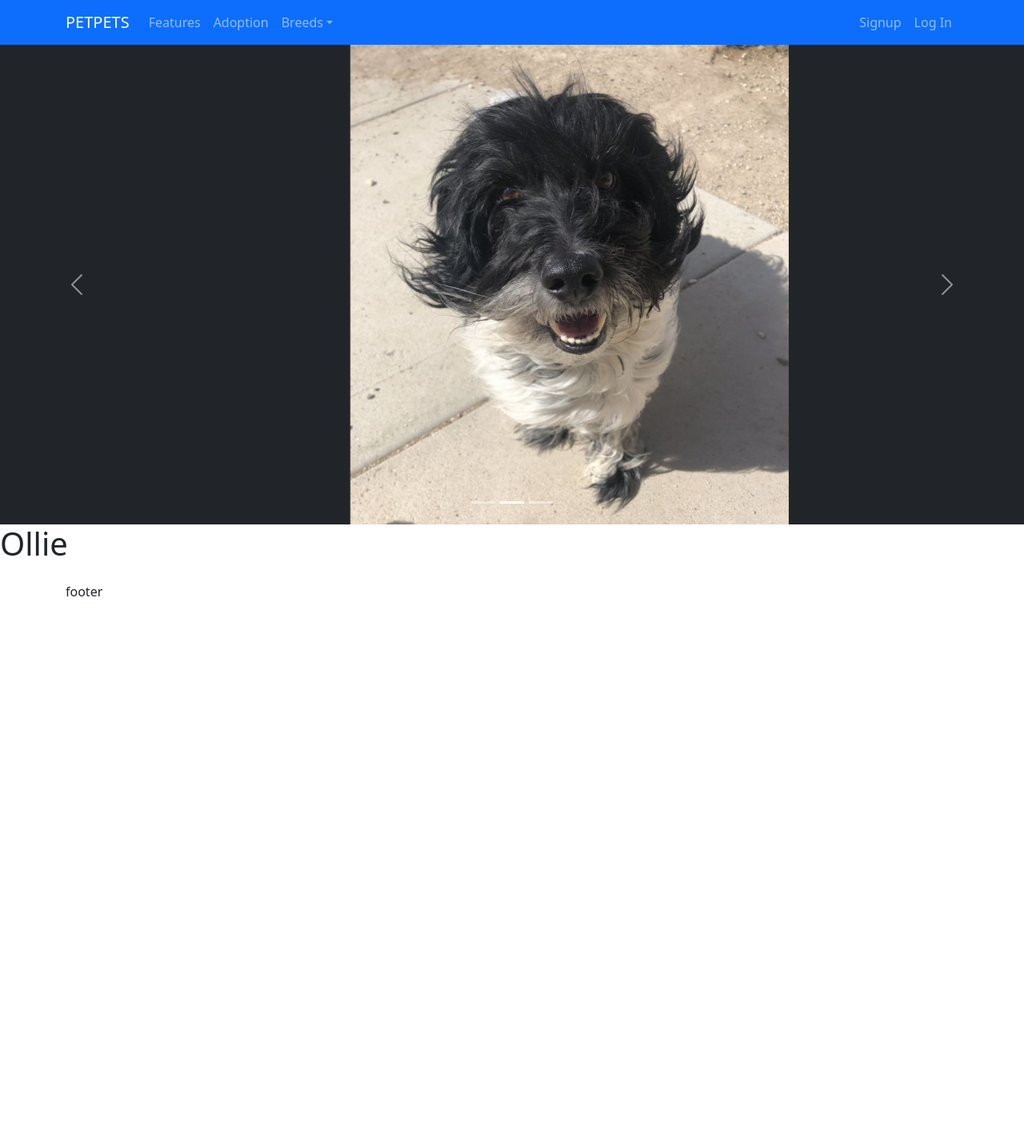
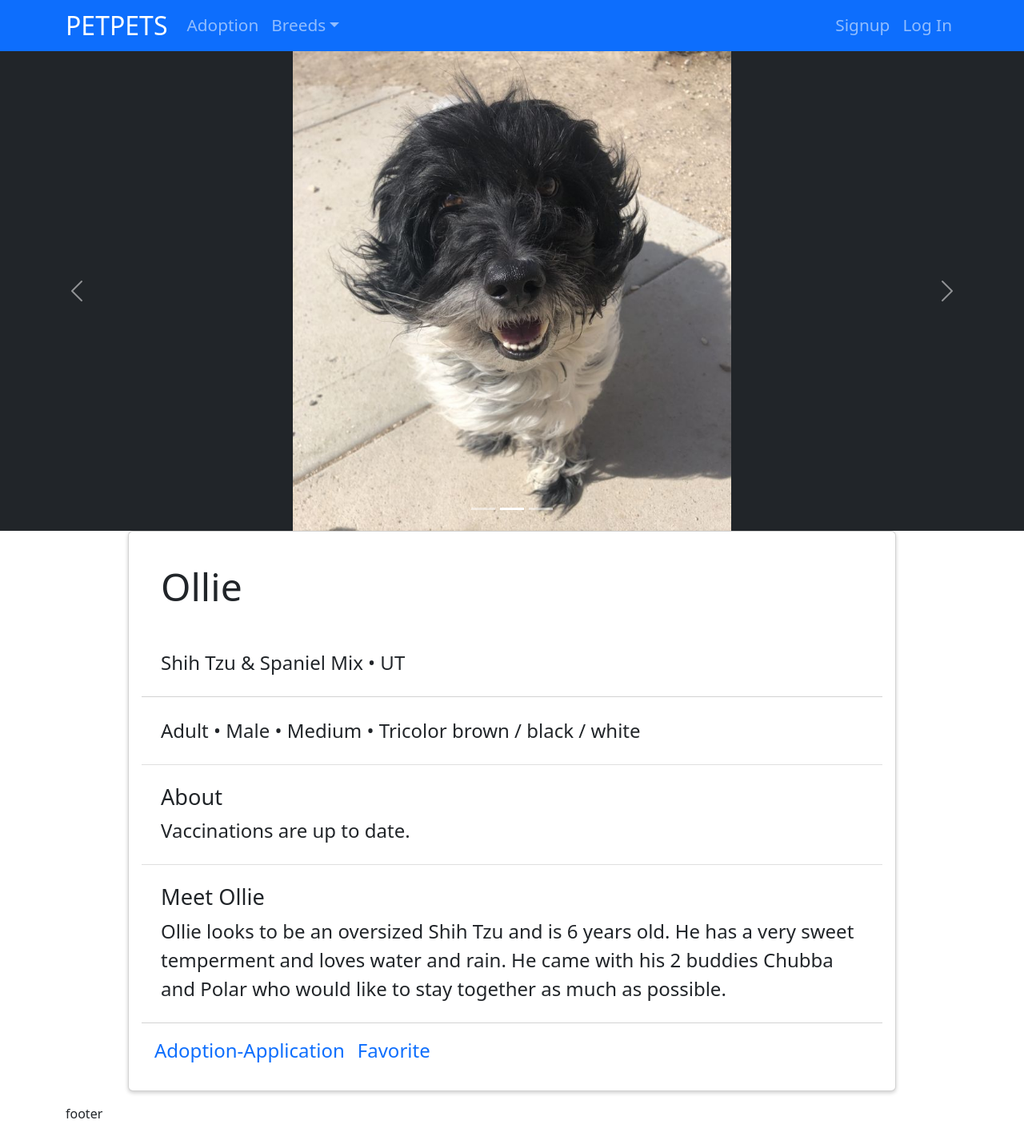
Before and after one commit to Joelhiguera/petpets, a React (Create React App) app in the folder client/: page /ollie in a window 1280 px wide. Shown: the whole page at 80% size. Before the commit the page ends 800 px from the top, so only its background shows below. Built offline with nearby package versions, Linux system fonts and the light colour scheme.

Commit message:
complete pet profiles for 3 pets

```diff
--- a/client/src/components/FeaturedPets/index.js
+++ b/client/src/components/FeaturedPets/index.js
@@ -35,7 +35,7 @@ function FeaturedPets(props) {
           <Card style={{borderRadius: '5%', width: '18rem' }}>
             <Card.Img variant="top" src={petrie1} />
           <Card.Body>
-            <Card.Title style={{color: 'blue', fontSize:"30px"}}>Badger</Card.Title>
+            <Card.Title style={{color: 'blue', fontSize:"30px"}}>Petrie</Card.Title>
           </Card.Body>
           </Card>
         </Link>
--- a/client/src/components/Header/index.js
+++ b/client/src/components/Header/index.js
@@ -28,7 +28,6 @@ function Header() {
           <Navbar.Toggle aria-controls="responsive-navbar-nav" />
           <Navbar.Collapse id="responsive-navbar-nav">
             <Nav className="me-auto">
-              <Nav.Link href="#features">Features</Nav.Link>
               <Nav.Link href="#adoption">Adoption</Nav.Link>
               <NavDropdown title="Breeds" id="collasible-nav-dropdown">
                 <NavDropdown.Item href="#action/3.1">Dogs</NavDropdown.Item>
@@ -82,7 +81,6 @@ function Header() {
           <Navbar.Toggle aria-controls="responsive-navbar-nav" />
           <Navbar.Collapse id="responsive-navbar-nav">
             <Nav className="me-auto">
-              <Nav.Link href="#features">Features</Nav.Link>
               <Nav.Link href="#adoption">Adoption</Nav.Link>
               <NavDropdown title="Breeds" id="collasible-nav-dropdown">
                 <NavDropdown.Item href="#action/3.1">Dogs</NavDropdown.Item>
--- a/client/src/index.css
+++ b/client/src/index.css
@@ -57,6 +57,14 @@ a:hover {
   font-size: 30px;
 }
 
+.navbar {
+  font-size: 1.3rem;
+}
+
+.navbar-brand {
+  font-size: 2.0rem !important;
+}
+
 .navbarContainer {
   background-color: #7EBCE6;
   margin: 0%;
@@ -92,16 +100,16 @@ a:hover {
 }
 
 .card {
-  margin: 1%;
+  /* margin: 1%;
   text-align: center;
   border: 1px solid black;
-  border-radius: 5%;
-
-}
-
-.cardContainer {
-  margin-top: 30px;
-  margin-bottom: 30px;
+  border-radius: 5%; */
+  background: white;
+  padding: 1rem;
+  border: 1px solid #777;
+  border-radius: .25rem;
+  box-shadow: 0 2px 5px 0 rgba(0, 0, 0, .2);
+  width: 18rem;
 
 }
 
--- a/client/src/pages/Ollie.js
+++ b/client/src/pages/Ollie.js
@@ -3,6 +3,8 @@ import ollie1 from '../assets/ollie1.jpg';
 import ollie2 from '../assets/ollie2.jpg';
 import ollie3 from '../assets/ollie3.jpg';
 import Carousel from 'react-bootstrap/Carousel';
+import Card from 'react-bootstrap/Card'
+import ListGroup from 'react-bootstrap/ListGroup';
 
 
 
@@ -33,7 +35,28 @@ function Ollie(){
         />
       </Carousel.Item>
     </Carousel>
-      <h1>Ollie</h1>
+
+    <Card className='mx-auto' style={{fontSize: "1.5rem", width: '60rem' }}>
+      <Card.Body className='p-4'>
+        <Card.Title className='mb-5' style={{fontSize: "3.0rem"}}>Ollie</Card.Title>
+        Shih Tzu & Spaniel Mix • UT
+      </Card.Body>
+      <ListGroup className="list-group-flush">
+        <ListGroup.Item className='p-4'>Adult • Male • Medium • Tricolor brown / black / white</ListGroup.Item>
+        <ListGroup.Item className='p-4'>
+          <Card.Title style={{fontSize: "1.7rem"}}>About</Card.Title>
+          Vaccinations are up to date.
+        </ListGroup.Item>
+        <ListGroup.Item className='p-4'>
+          <Card.Title style={{fontSize: "1.7rem"}}>Meet Ollie</Card.Title>
+          Ollie looks to be an oversized Shih Tzu and is 6 years old. He has a very sweet temperment and loves water and rain. He came with his 2 buddies Chubba and Polar who would like to stay together as much as possible.
+        </ListGroup.Item>
+      </ListGroup>
+      <Card.Body>
+        <Card.Link href="#">Adoption-Application</Card.Link>
+        <Card.Link href="#">Favorite</Card.Link>
+      </Card.Body>
+    </Card>
     </>
   )
 }
--- a/client/src/pages/Petrie.js
+++ b/client/src/pages/Petrie.js
@@ -3,6 +3,8 @@ import petrie1 from '../assets/petrie1.jpg'
 import petrie2 from '../assets/petrie2.jpg'
 import petrie3 from '../assets/petrie3.jpg'
 import Carousel from 'react-bootstrap/Carousel';
+import Card from 'react-bootstrap/Card'
+import ListGroup from 'react-bootstrap/ListGroup';
 
 
 
@@ -33,7 +35,29 @@ function Petrie(){
         />
       </Carousel.Item>
     </Carousel>
-      <h1>Petrie</h1>
+
+    <Card className='mx-auto' style={{fontSize: "1.5rem", width: '60rem' }}>
+      <Card.Body className='p-4'>
+        <Card.Title className='mb-5' style={{fontSize: "3.0rem"}}>Petrie</Card.Title>
+        Pit Bull Terrier Mix • UT
+      </Card.Body>
+      <ListGroup className="list-group-flush">
+        <ListGroup.Item className='p-4'>Young • Male • Medium • Black / White / Cream</ListGroup.Item>
+        <ListGroup.Item className='p-4'>
+          <Card.Title style={{fontSize: "1.7rem"}}>About</Card.Title>
+          Vaccinations are up to date.
+        </ListGroup.Item>
+        <ListGroup.Item className='p-4'>
+          <Card.Title style={{fontSize: "1.7rem"}}>Meet Petrie</Card.Title>
+          Petrie is looking for a forever home!
+        </ListGroup.Item>
+      </ListGroup>
+      <Card.Body>
+        <Card.Link href="#">Adoption-Application</Card.Link>
+        <Card.Link href="#">Favorite</Card.Link>
+      </Card.Body>
+    </Card>
+
     </>
   )
 }
--- a/client/src/pages/Victoria.js
+++ b/client/src/pages/Victoria.js
@@ -1,5 +1,7 @@
 import React from 'react';
 import Carousel from 'react-bootstrap/Carousel';
+import Card from 'react-bootstrap/Card'
+import ListGroup from 'react-bootstrap/ListGroup';
 import victoria1 from '../assets/victoria1.jpg';
 import victoria2 from '../assets/victoria2.jpg';
 
@@ -32,7 +34,29 @@ function Victoria(){
         />
       </Carousel.Item>
     </Carousel>
-      <h1>Badger</h1>
+
+    <Card className='mx-auto' style={{fontSize: "1.5rem", width: '60rem' }}>
+      <Card.Body className='p-4'>
+        <Card.Title className='mb-5' style={{fontSize: "3.0rem"}}>Victoria</Card.Title>
+        German Shepherd Dog • UT
+      </Card.Body>
+      <ListGroup className="list-group-flush">
+        <ListGroup.Item className='p-4'>Young • Female • Small • Black, Yellow, Tan / Blonde / Fawn</ListGroup.Item>
+        <ListGroup.Item className='p-4'>
+          <Card.Title style={{fontSize: "1.7rem"}}>About</Card.Title>
+          Vaccinations are up to date.
+        </ListGroup.Item>
+        <ListGroup.Item className='p-4'>
+          <Card.Title style={{fontSize: "1.7rem"}}>Meet Victoria</Card.Title>
+          Victoria is looking for a forever home!
+        </ListGroup.Item>
+      </ListGroup>
+      <Card.Body>
+        <Card.Link href="#">Adoption-Application</Card.Link>
+        <Card.Link href="#">Favorite</Card.Link>
+      </Card.Body>
+    </Card>
+
     </>
   )
 }
```
